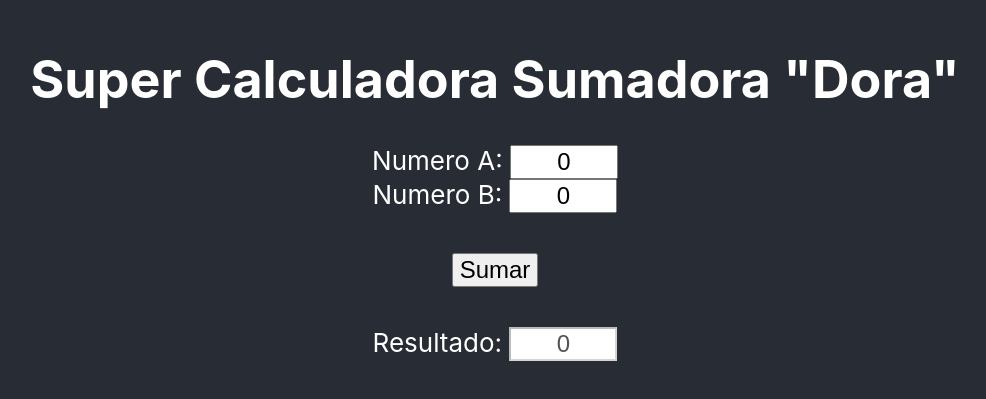
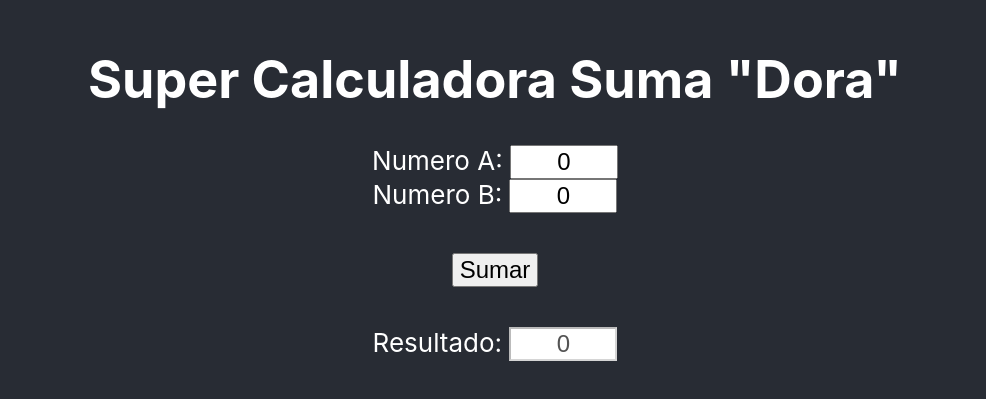
Before and after one commit to ramirezcgn/ISW, a React (Create React App) app: page / in a window 1280 px wide. Shown: the part 213-612 px from the top of the page, without its empty margins (145-1131 px from the left). Built offline with nearby package versions, Linux system fonts and the light colour scheme.

Commit message:
make it fail

```diff
--- a/src/App.tsx
+++ b/src/App.tsx
@@ -31,7 +31,7 @@ function App() {
   return (
     <div className="App">
       <header className="App-header">
-        <h1>Super Calculadora Sumadora &quot;Dora&quot;</h1>
+        <h1>Super Calculadora Suma &quot;Dora&quot;</h1>
         <div>
           <label htmlFor="numA">Numero A: </label>
           <input
```
